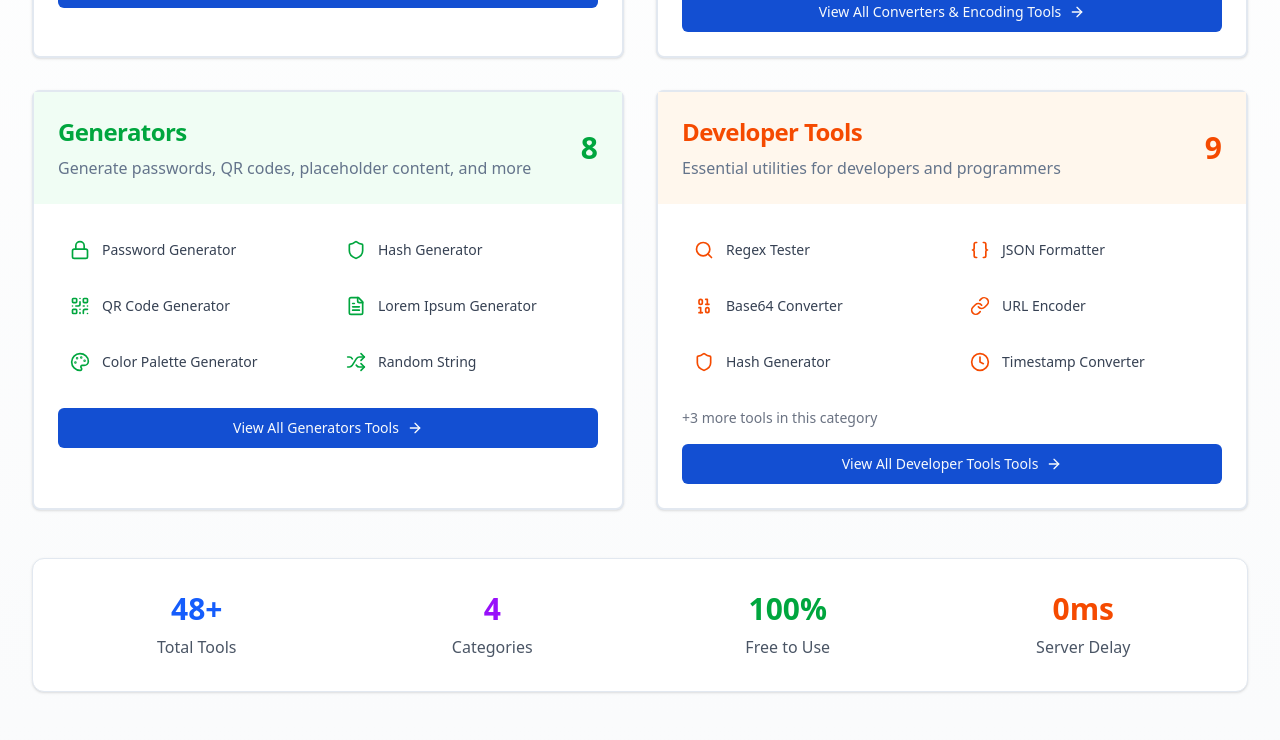
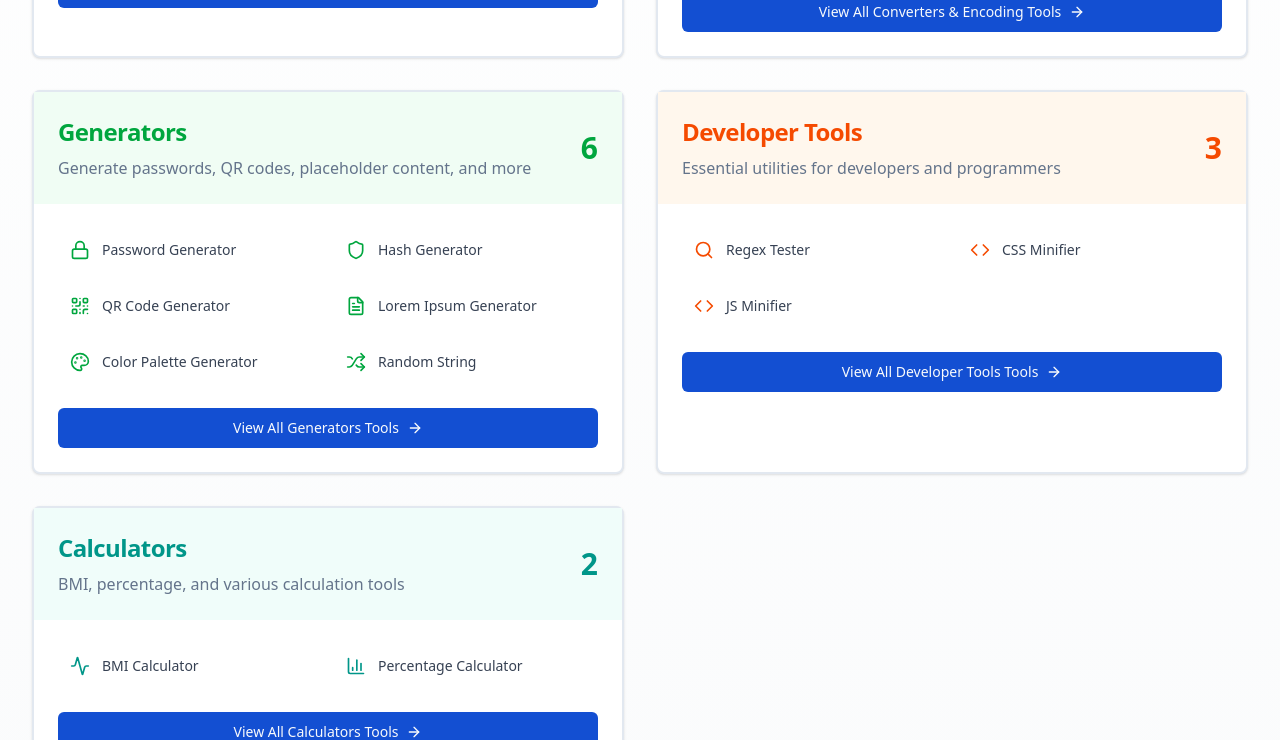
Before and after one commit to zeshanamindev-hub/toolshub, a Next.js app: page /categories in a window 1280 px wide. Shown: the part 751-1491 px from the top of the page. Built offline with nearby package versions, Linux system fonts and the light colour scheme.

Commit message:
All link fixes and data stats fixing

```diff
--- a/src/app/categories/page.tsx
+++ b/src/app/categories/page.tsx
@@ -24,14 +24,15 @@ import {
   ArrowUpDown,
   Filter,
   Grid3X3,
-  Smile
+  Smile,
+  Activity
 } from "lucide-react"
 
 const categories = [
    {
      name: "Text & Writing",
      description: "Analyze, transform, and process text content with powerful utilities",
-    count: 16,
+     count: 13,
      color: "text-blue-600",
      bgColor: "bg-blue-50",
      borderColor: "border-blue-200",
@@ -54,7 +55,7 @@ const categories = [
    {
      name: "Converters & Encoding",
      description: "Convert between different formats, encodings, and data representations",
-    count: 15,
+     count: 9,
      color: "text-purple-600",
      bgColor: "bg-purple-50",
      borderColor: "border-purple-200",
@@ -73,7 +74,7 @@ const categories = [
    {
      name: "Generators",
      description: "Generate passwords, QR codes, placeholder content, and more",
-    count: 8,
+     count: 6,
      color: "text-green-600",
      bgColor: "bg-green-50",
      borderColor: "border-green-200",
@@ -89,19 +90,25 @@ const categories = [
    {
      name: "Developer Tools",
      description: "Essential utilities for developers and programmers",
-    count: 9,
+     count: 3,
      color: "text-orange-600",
      bgColor: "bg-orange-50",
      borderColor: "border-orange-200",
      tools: [
        { name: "Regex Tester", href: "/tools/regex-tester", icon: Search },
-      { name: "JSON Formatter", href: "/tools/json-formatter", icon: Braces },
-      { name: "Base64 Converter", href: "/tools/base64-converter", icon: Binary },
-      { name: "URL Encoder", href: "/tools/url-encoder", icon: LinkIcon },
-      { name: "Hash Generator", href: "/tools/hash-generator", icon: Shield },
-      { name: "Timestamp Converter", href: "/tools/timestamp-converter", icon: Clock },
        { name: "CSS Minifier", href: "/tools/css-minifier", icon: Code },
        { name: "JS Minifier", href: "/tools/js-minifier", icon: Code },
+     ]
+   },
+   {
+     name: "Calculators",
+     description: "BMI, percentage, and various calculation tools",
+     count: 2,
+     color: "text-teal-600",
+     bgColor: "bg-teal-50",
+     borderColor: "border-teal-200",
+     tools: [
+       { name: "BMI Calculator", href: "/tools/bmi-calculator", icon: Activity },
        { name: "Percentage Calculator", href: "/tools/percentage-calculator", icon: BarChart3 },
      ]
    }
--- a/src/app/page.tsx
+++ b/src/app/page.tsx
@@ -431,7 +431,7 @@ export default function Home() {
     "@context": "https://schema.org",
     "@type": "WebSite",
     "name": "Tools Hub - Free Online Tools",
-    "description": "Tools Hub offers 28+ free online text manipulation tools including word counter, character counter, case converter, password generator, JSON formatter, QR code generator, regex tester, ASCII converters, HTML entities encoder/decoder, and more. Fast, secure, no registration required.",
+    "description": "Tools Hub offers 33+ free online text manipulation tools including word counter, character counter, case converter, password generator, JSON formatter, QR code generator, regex tester, ASCII converters, HTML entities encoder/decoder, and more. Fast, secure, no registration required.",
     "url": "https://toolshub.com",
     "keywords": "online tools, text manipulation, word counter, character counter, case converter, password generator, JSON formatter, QR code generator, free tools, web tools",
     "potentialAction": {
@@ -531,7 +531,7 @@ export default function Home() {
           </div>
 
           <h1 className="text-5xl sm:text-7xl lg:text-8xl font-black tracking-tight text-gray-900 mb-6 leading-[0.9] animate-fade-in-up" style={{animationDelay: '0.1s'}}>
-            <span className="block bg-gradient-to-r from-primary via-indigo-600 to-purple-600 bg-clip-text text-transparent">28+ Free Tools</span>
+            <span className="block bg-gradient-to-r from-primary via-indigo-600 to-purple-600 bg-clip-text text-transparent">33+ Free Tools</span>
             <span className="block text-gray-900 mt-2">at Your Fingertips</span>
           </h1>
 
@@ -709,50 +709,42 @@ export default function Home() {
               {
                 name: "Text & Writing",
                 description: "Word counters, text analysis, case conversion, and writing tools",
-                count: 12,
+                count: 13,
                 icon: FileText,
                 gradient: "from-blue-500 to-indigo-600",
-                href: "/categories/text-writing"
+                href: "/tools"
               },
               {
-                name: "Converters",
+                name: "Converters & Encoding",
                 description: "URL encoding, Base64, ASCII, JSON formatting, and data conversion",
-                count: 15,
+                count: 9,
                 icon: ArrowRight,
                 gradient: "from-purple-500 to-pink-600",
-                href: "/categories/converters"
+                href: "/tools"
               },
               {
                 name: "Generators",
                 description: "Password, QR code, lorem ipsum, and random content generation",
-                count: 8,
+                count: 6,
                 icon: Zap,
                 gradient: "from-green-500 to-emerald-600",
-                href: "/categories/generators"
+                href: "/tools"
               },
               {
                 name: "Developer Tools",
                 description: "Code minifiers, regex testing, JSON tools, and dev utilities",
-                count: 6,
+                count: 3,
                 icon: Code,
                 gradient: "from-orange-500 to-red-600",
-                href: "/categories/developers"
-              },
-              {
-                name: "Security",
-                description: "Hash generators, encryption tools, and security utilities",
-                count: 4,
-                icon: Shield,
-                gradient: "from-red-500 to-pink-600",
-                href: "/categories/security"
+                href: "/tools"
               },
               {
                 name: "Calculators",
                 description: "BMI, percentage, and various calculation tools",
-                count: 3,
-                icon: Star,
+                count: 2,
+                icon: Activity,
                 gradient: "from-teal-500 to-cyan-600",
-                href: "/categories/calculators"
+                href: "/tools"
               }
             ].map((category, index) => {
               const Icon = category.icon
@@ -1221,7 +1213,7 @@ export default function Home() {
           <div className="bg-white/5 backdrop-blur-sm rounded-2xl border border-white/10 p-8 animate-fade-in-up" style={{animationDelay: '0.7s'}}>
             <div className="grid grid-cols-2 md:grid-cols-4 gap-8 text-center">
               <div className="group">
-                <div className="text-3xl sm:text-4xl font-bold text-white mb-2 group-hover:scale-110 transition-transform duration-300">28+</div>
+                <div className="text-3xl sm:text-4xl font-bold text-white mb-2 group-hover:scale-110 transition-transform duration-300">33+</div>
                 <div className="text-blue-200 font-medium">Tools Available</div>
               </div>
               <div className="group">
--- a/src/app/tools/page.tsx
+++ b/src/app/tools/page.tsx
@@ -2,7 +2,7 @@ import AllToolsClient from "./client"
 
 export const metadata = {
   title: "All Tools A-Z - Complete Collection | Tools Hub",
-  description: "Browse our complete collection of 28+ free online tools organized alphabetically. Text tools, converters, generators, and developer utilities all in one place.",
+  description: "Browse our complete collection of 33+ free online tools organized alphabetically. Text tools, converters, generators, and developer utilities all in one place.",
   keywords: "all tools, complete collection, text tools, online utilities, free tools, A-Z listing",
 }
 
--- a/src/components/ui/button.tsx
+++ b/src/components/ui/button.tsx
@@ -8,15 +8,15 @@ const buttonVariants = cva(
   {
     variants: {
       variant: {
-        default: "bg-primary text-primary-foreground hover:bg-primary/90",
+        default: "bg-primary text-primary-foreground hover:bg-primary/90 active:bg-primary/80 active:scale-95",
         destructive:
-          "bg-destructive text-destructive-foreground hover:bg-destructive/90",
+          "bg-destructive text-destructive-foreground hover:bg-destructive/90 active:bg-destructive/80 active:scale-95",
         outline:
-          "border border-input bg-background hover:bg-accent hover:text-accent-foreground",
+          "border border-input bg-background hover:bg-accent hover:text-accent-foreground active:bg-accent active:scale-95",
         secondary:
-          "bg-secondary text-secondary-foreground hover:bg-secondary/80",
-        ghost: "hover:bg-accent hover:text-accent-foreground",
-        link: "text-primary underline-offset-4 hover:underline",
+          "bg-secondary text-secondary-foreground hover:bg-secondary/80 active:bg-secondary/70 active:scale-95",
+        ghost: "hover:bg-accent hover:text-accent-foreground active:bg-accent active:scale-95",
+        link: "text-primary underline-offset-4 hover:underline active:scale-95",
       },
       size: {
         default: "h-10 px-4 py-2",
```
Lines whose indentation alone changed are shown as unchanged.
